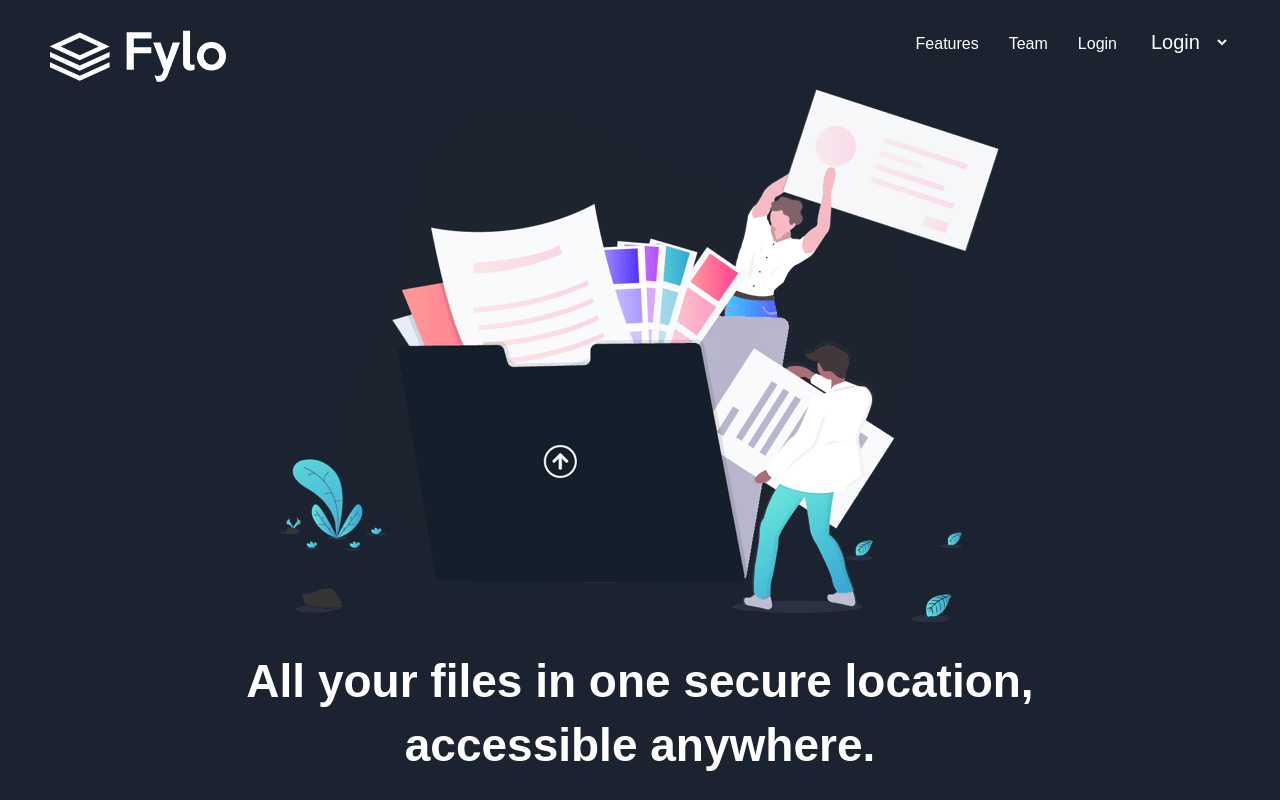
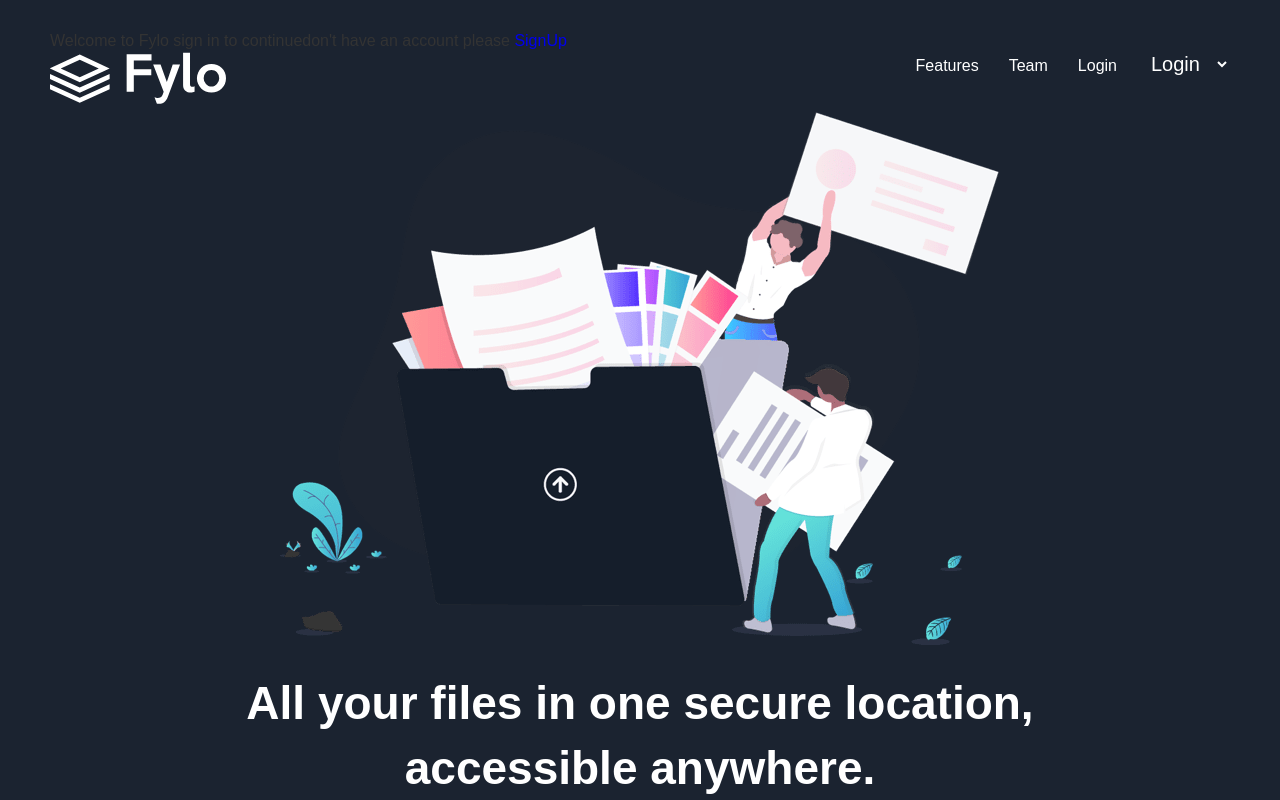
Before and after one commit to yusluv1234/fylo, a React (Create React App) app: page /sign-in in a window 1280 px wide. Shown: the top 800 px of the page. Built offline with nearby package versions, Linux system fonts and the light colour scheme.

Commit message:
adding router, route and switch

```diff
--- a/package.json
+++ b/package.json
@@ -9,6 +9,7 @@
     "react": "^17.0.1",
     "react-dom": "^17.0.1",
     "react-redux": "^7.2.2",
+    "react-router-dom": "^5.2.0",
     "react-scripts": "4.0.1",
     "redux": "^4.0.5",
     "sass": "^1.30.0",
--- a/src/App.js
+++ b/src/App.js
@@ -1,10 +1,22 @@
 import React from 'react'
+import { BrowserRouter as Router, Switch, Route, } from 'react-router-dom';
+import HomePage from './components/homepages/HomePage';
+import SignIn from './components/sign-in/SignIn';
+import SignUp from './components/sign-up/SignUp';
+
 import './App.css';
-import HomePage from './components/homepages/HomePage';
+
 
 function App() {
   return (
     <div className="App">
+      <Router>
+        <Switch>
+        <Route exact path='/homepage' component={HomePage} />
+        <Route exact path='/sign-in' component={SignIn} />
+        <Route exact path='/sign-up' component={SignUp} />
+        </Switch>
+      </Router>
       <HomePage />
     </div>
   );
--- a/src/components/sign-in/SignIn.jsx
+++ b/src/components/sign-in/SignIn.jsx
@@ -0,0 +1,14 @@
+import React from 'react';
+
+const SignIn = () => {
+    return (
+        <div className='sign-in'>
+            <div className='sign-in-message'>
+                Welcome to Fylo sign in to continue
+                <span>don't have an account please <a href="/sign-up" alt='sign-up'>SignUp</a></span>
+            </div>
+        </div>
+    )
+}
+
+export default SignIn;
```
Also changed, not shown: 2 other files (tests, documents, lock files or other folders).
